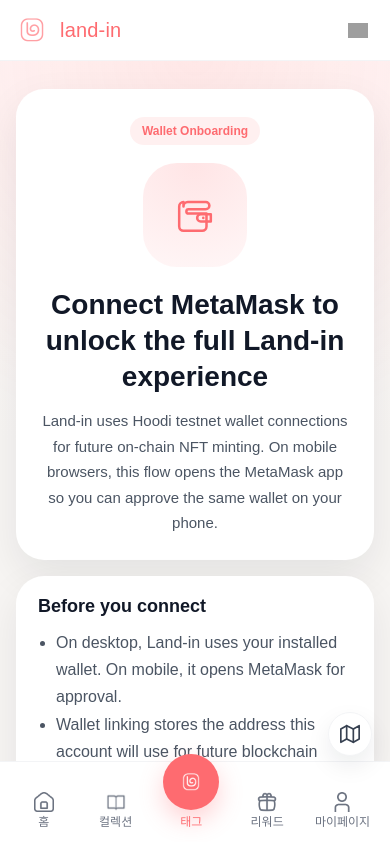
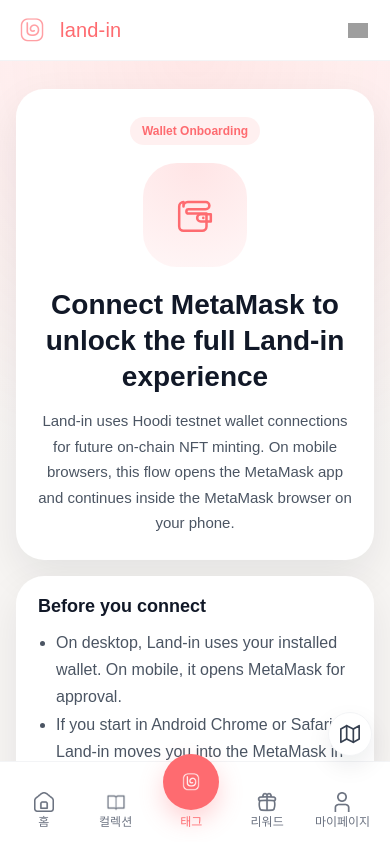
Before and after one commit to KDT-3Team-BlockchainTest/land-in, a React (Vite) app in the folder frontend/: page /wallet/connect in a window 390 px wide. Shown: the top 842 px of the page. Built offline with nearby package versions, Linux system fonts and the light colour scheme; no server answers; sample sign-in values are in the browser's storage; grey boxes are pictures that could not be loaded.

Commit message:
메타마스크 모바일 연결 백앤드 api 추가

```diff
--- a/frontend/src/pages/wallet/WalletConnectPage.jsx
+++ b/frontend/src/pages/wallet/WalletConnectPage.jsx
@@ -1,9 +1,16 @@
 import "./WalletConnectPage.css";
-import { useState } from "react";
+import { useEffect, useRef, useState } from "react";
 import { useLocation, useNavigate } from "react-router-dom";
 import { walletApi } from "../../api/wallet";
 import { useAuth } from "../../contexts/useAuth";
-import { connectMetaMaskWallet, formatWalletAddress, HOODI_CHAIN_ID } from "../../utils/wallet";
+import {
+  connectMetaMaskWallet,
+  formatWalletAddress,
+  HOODI_CHAIN_ID,
+  META_MASK_MOBILE_CONNECT_QUERY,
+  openMetaMaskMobileBrowser,
+  shouldUseMetaMaskMobileRedirect,
+} from "../../utils/wallet";
 
 function WalletIcon() {
   return (
@@ -41,6 +48,7 @@
   const { user, updateUserProfile } = useAuth();
   const [loading, setLoading] = useState(false);
   const [error, setError] = useState("");
+  const autoConnectAttemptedRef = useRef(false);
 
   const nextPath = location.state?.nextPath ?? "/";
 
@@ -49,6 +57,11 @@
   };
 
   const handleConnectWallet = async () => {
+    if (shouldUseMetaMaskMobileRedirect()) {
+      openMetaMaskMobileBrowser();
+      return;
+    }
+
     setLoading(true);
     setError("");
 
@@ -68,6 +81,18 @@
     }
   };
 
+  useEffect(() => {
+    const params = new URLSearchParams(location.search);
+    const shouldAutoConnect = params.get(META_MASK_MOBILE_CONNECT_QUERY) === "1";
+
+    if (!shouldAutoConnect || autoConnectAttemptedRef.current || user?.walletAddress) {
+      return;
+    }
+
+    autoConnectAttemptedRef.current = true;
+    handleConnectWallet();
+  }, [location.search, user?.walletAddress]);
+
   return (
     <div className="wallet-connect-page">
       <main className="wallet-connect-page__content">
@@ -81,7 +106,7 @@
           </h1>
           <p className="wallet-connect-page__description">
             Land-in uses Hoodi testnet wallet connections for future on-chain NFT minting. On mobile browsers, this
-            flow opens the MetaMask app so you can approve the same wallet on your phone.
+            flow opens the MetaMask app and continues inside the MetaMask browser on your phone.
           </p>
         </section>
 
@@ -89,6 +114,7 @@
           <h2>Before you connect</h2>
           <ul>
             <li>On desktop, Land-in uses your installed wallet. On mobile, it opens MetaMask for approval.</li>
+            <li>If you start in Android Chrome or Safari, Land-in moves you into the MetaMask in-app browser first.</li>
             <li>Wallet linking stores the address this account will use for future blockchain actions.</li>
             <li>You can skip this step now and reconnect the same wallet or a different wallet later.</li>
           </ul>
--- a/frontend/src/utils/wallet.js
+++ b/frontend/src/utils/wallet.js
@@ -3,6 +3,7 @@
 export const HOODI_CHAIN_ID = 560048;
 export const HOODI_CHAIN_ID_HEX = `0x${HOODI_CHAIN_ID.toString(16)}`;
 const ETHEREUM_MAINNET_CHAIN_ID_HEX = "0x1";
+export const META_MASK_MOBILE_CONNECT_QUERY = "mm_connect";
 
 const HOODI_CHAIN_CONFIG = {
   chainId: HOODI_CHAIN_ID_HEX,
@@ -26,6 +27,25 @@
 function isMobileBrowser() {
   if (typeof navigator === "undefined") return false;
   return /Android|iPhone|iPad|iPod/i.test(navigator.userAgent);
+}
+
+export function shouldUseMetaMaskMobileRedirect() {
+  return isMobileBrowser() && !getEthereumProvider();
+}
+
+export function buildMetaMaskMobileUrl(targetUrl = window.location.href) {
+  const normalizedUrl = targetUrl.replace(/^https?:\/\//, "");
+  return `https://metamask.app.link/dapp/${normalizedUrl}`;
+}
+
+export function openMetaMaskMobileBrowser() {
+  if (typeof window === "undefined") {
+    return;
+  }
+
+  const nextUrl = new URL(window.location.href);
+  nextUrl.searchParams.set(META_MASK_MOBILE_CONNECT_QUERY, "1");
+  window.location.assign(buildMetaMaskMobileUrl(nextUrl.toString()));
 }
 
 function resolveInjectedProvider() {
```
